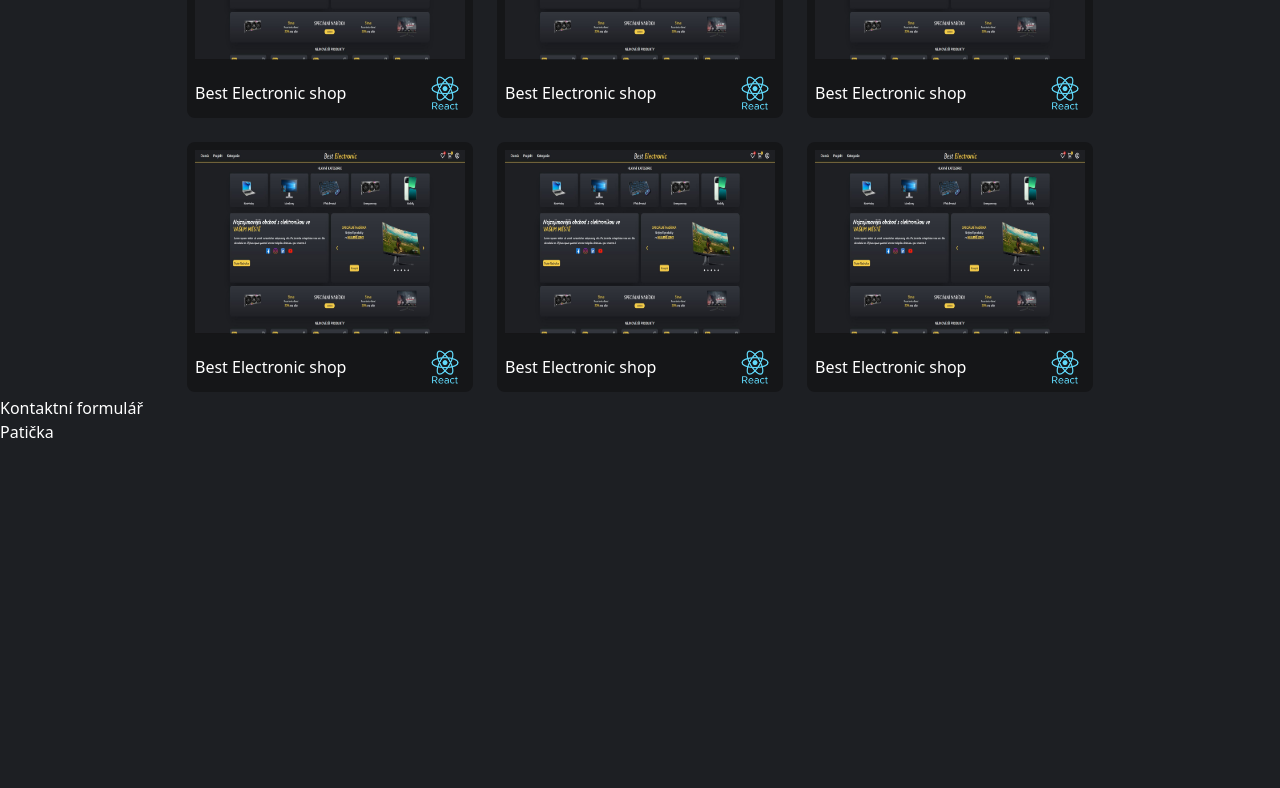
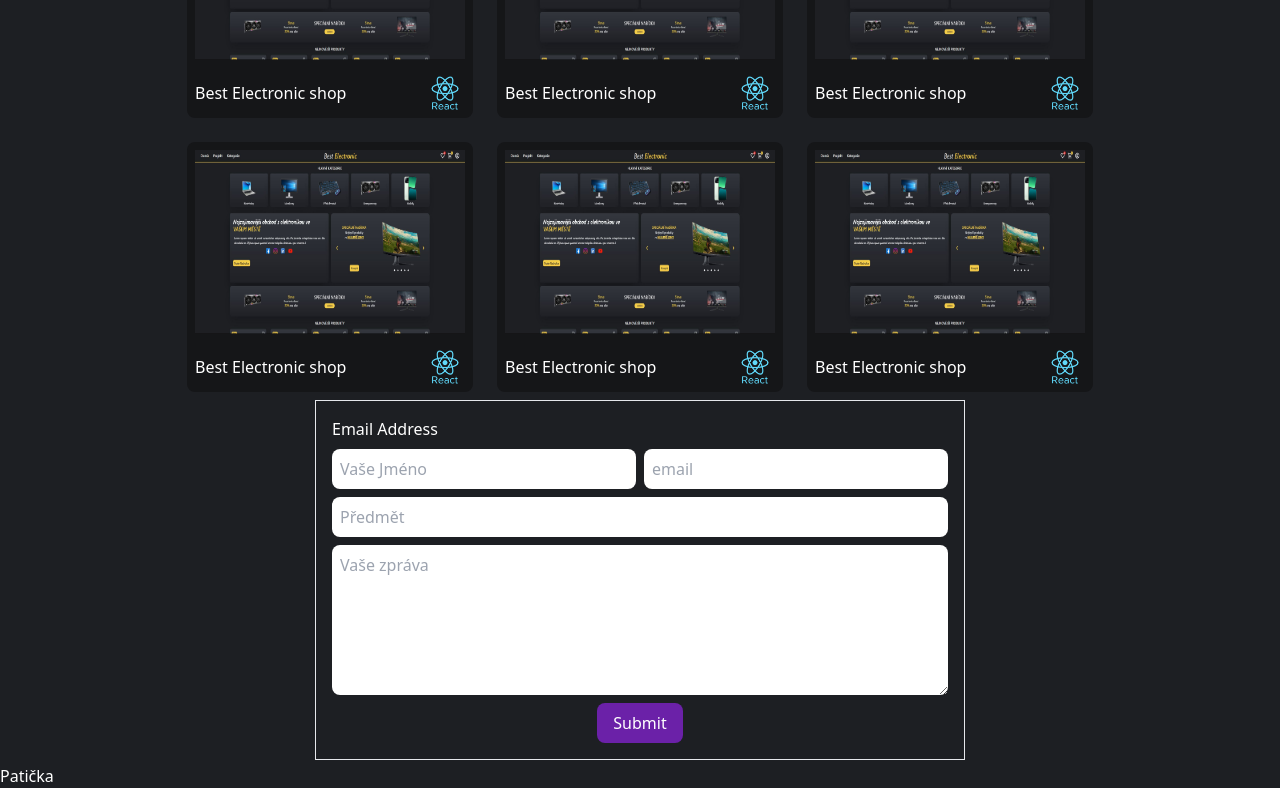
Before and after one commit to KarelStastny/my-web, a React (Create React App) app: page / in a window 1280 px wide. Shown: the part 1784-2572 px from the top of the page. Before the commit the page ends 2228 px from the top, so only its background shows below. Built offline with nearby package versions, Linux system fonts and the light colour scheme.

Commit message:
dodělán funkční formulář

```diff
--- a/package.json
+++ b/package.json
@@ -4,6 +4,7 @@
   "version": "0.1.0",
   "private": true,
   "dependencies": {
+    "@formspree/react": "^2.5.0",
     "@testing-library/jest-dom": "^5.17.0",
     "@testing-library/react": "^13.4.0",
     "@testing-library/user-event": "^13.5.0",
--- a/src/Front-end/components/Contakt.jsx
+++ b/src/Front-end/components/Contakt.jsx
@@ -1,11 +1,54 @@
-import React from 'react'
+import React from "react";
+import { useForm, ValidationError } from "@formspree/react";
 
 const Contakt = () => {
+  const [state, handleSubmit] = useForm("maygojwe");
+  if (state.succeeded) {
+    return <p>Thanks for joining!</p>;
+  }
   return (
-    <div>
-      Kontaktní formulář
+    <div className="max-w-6xl m-auto p-1">
+      <form className="flex flex-col max-w-[350px] md:max-w-[650px] p-2 md:p-4 m-auto border gap-2" onSubmit={handleSubmit}>
+        <label htmlFor="email">Email Address</label>
+
+        <div className="flex flex-col md:flex-row gap-2 w-full items-center justify-center">
+          {/* Jméno */}
+          <input className="w-full p-2 rounded-lg outline-purple-500" id="name" name="name" placeholder="Vaše Jméno" />
+          <ValidationError
+            prefix="Name"
+            field="name"
+            errors={state.errors}
+          />
+
+          {/* Email */}
+          <input className="w-full p-2 rounded-lg outline-purple-500" id="email" type="email" name="email" placeholder="email" />
+          <ValidationError prefix="Email" field="email" errors={state.errors} />
+        </div>
+
+        {/* Předmět */}
+        <input className="w-full p-2 rounded-lg outline-purple-500" id="subject" name="subject" placeholder="Předmět" />
+        <ValidationError
+          prefix="Subject"
+          field="subject"
+          errors={state.errors}
+        />
+        {/* Text Zprávy */}
+        <textarea className="w-full p-2 rounded-lg text-black outline-purple-500 min-h-[150px]" id="message" name="message" placeholder="Vaše zpráva" />
+        <ValidationError
+          prefix="Message"
+          field="message"
+          errors={state.errors}
+        />
+
+        <button className="flex items-center justify-center" type="submit" disabled={state.submitting}>
+          <p className="bg-purple-800 text-white px-4 py-2 hover:bg-purple-600 rounded-lg">
+          Submit
+          </p>
+
+        </button>
+      </form>
     </div>
-  )
-}
+  );
+};
 
-export default Contakt
+export default Contakt;
```
Also changed, not shown: 1 other file (tests, documents, lock files or other folders).
